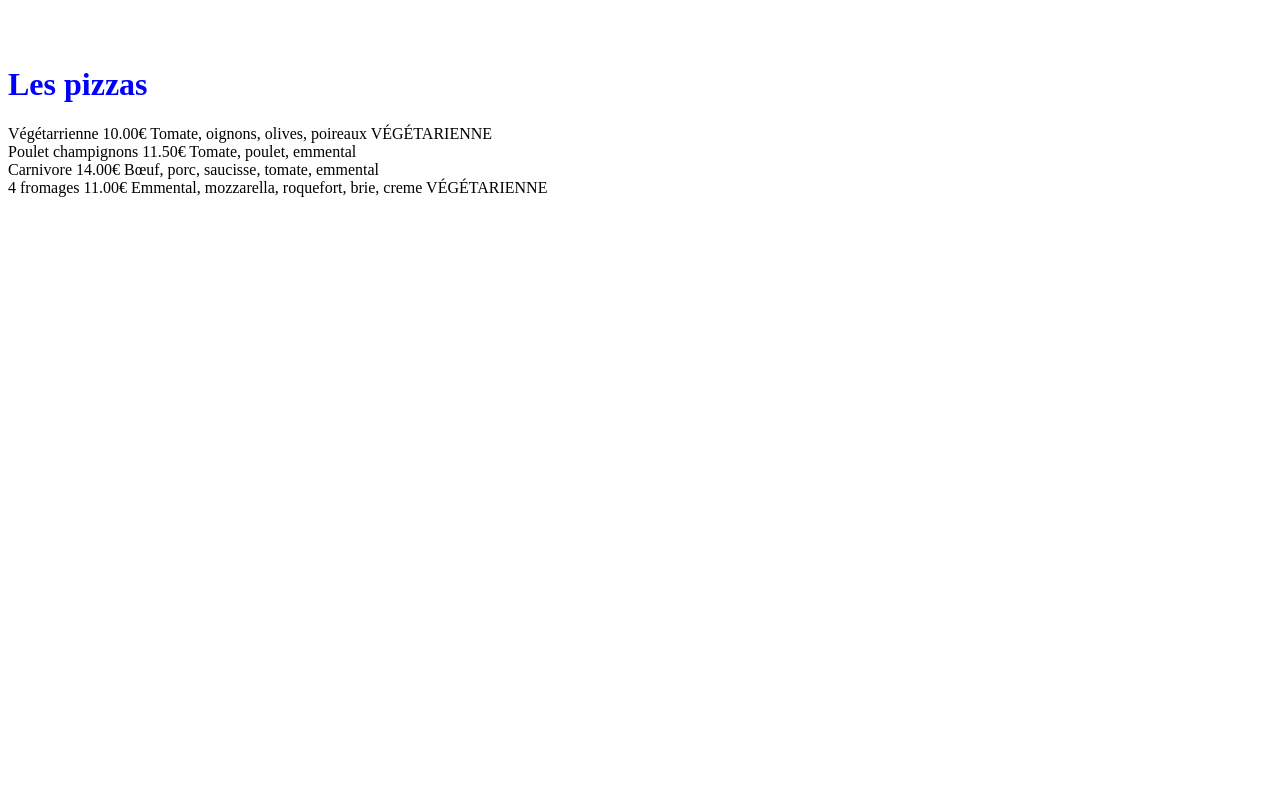
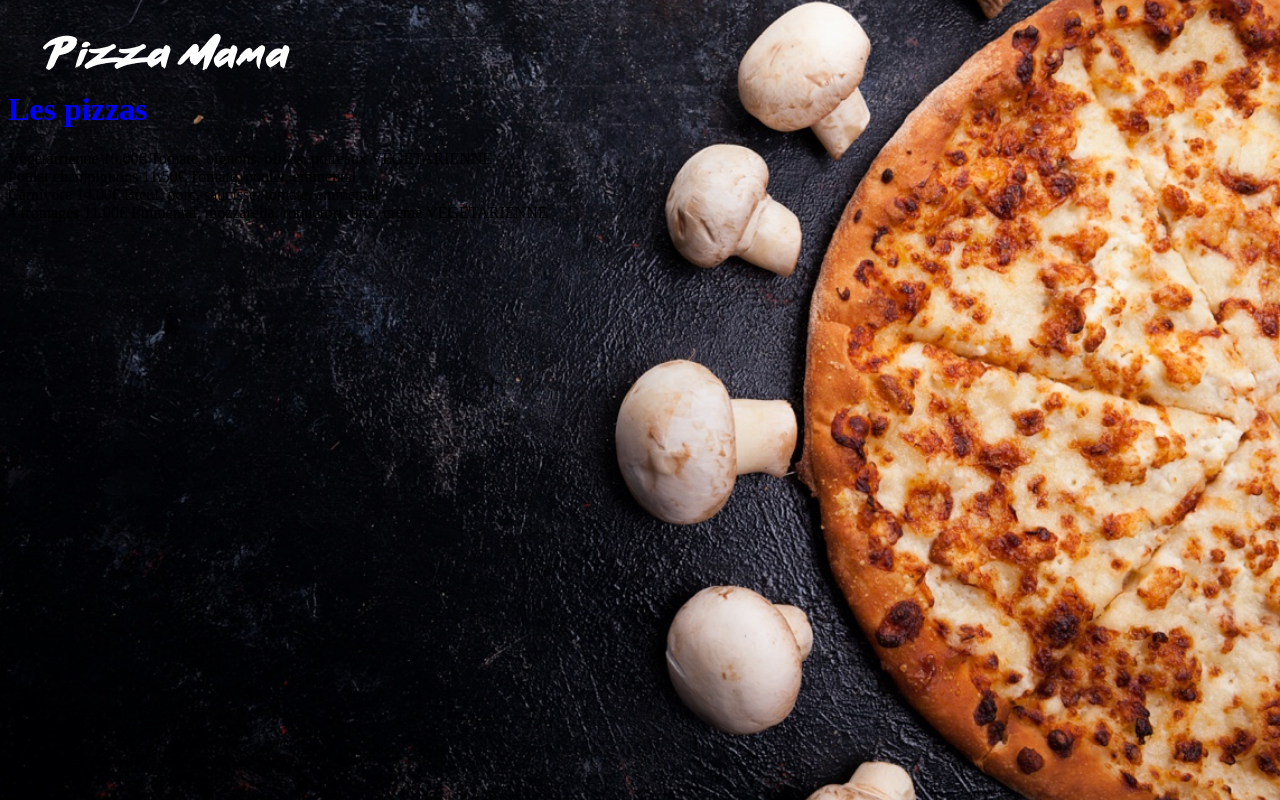
Before and after one commit to RiviereGregory/cours_python, a Django app: page /menu/ in a window 1280 px wide. Run offline with Django 3.2, Linux system fonts and the light colour scheme; data comes from the database, SQL or seed files in the repository.

Commit message:
Ajout logo et background adaptative

```diff
--- a/PizzaMamDjango/pizzamama/menu/static/menu/style.css
+++ b/PizzaMamDjango/pizzamama/menu/static/menu/style.css
@@ -1,3 +1,16 @@
 h1, li {
     color:blue;
 }
+
+body {
+    background: url("images/menu_background.jpg") no-repeat center center fixed;
+  -webkit-background-size: cover;
+  -moz-background-size: cover;
+  -o-background-size: cover;
+  background-size: cover;
+}
+
+#small_logo {
+    margin-top: 25px;
+    margin-left: 35px;
+}
--- a/PizzaMamDjango/pizzamama/menu/templates/menu/index.html
+++ b/PizzaMamDjango/pizzamama/menu/templates/menu/index.html
@@ -7,6 +7,8 @@
     <link rel="stylesheet" href="{% static 'menu/style.css' %}">
 </head>
 <body>
+    <img id="small_logo" src="{% static 'menu/images/small_logo.png' %}">
+
     <h1>Les pizzas</h1>
 
     <ul>
```
Also changed, not shown: PizzaMamDjango/pizzamama/menu/static/menu/images/menu_background.jpg (added), PizzaMamDjango/pizzamama/menu/static/menu/images/small_logo.png (added).
